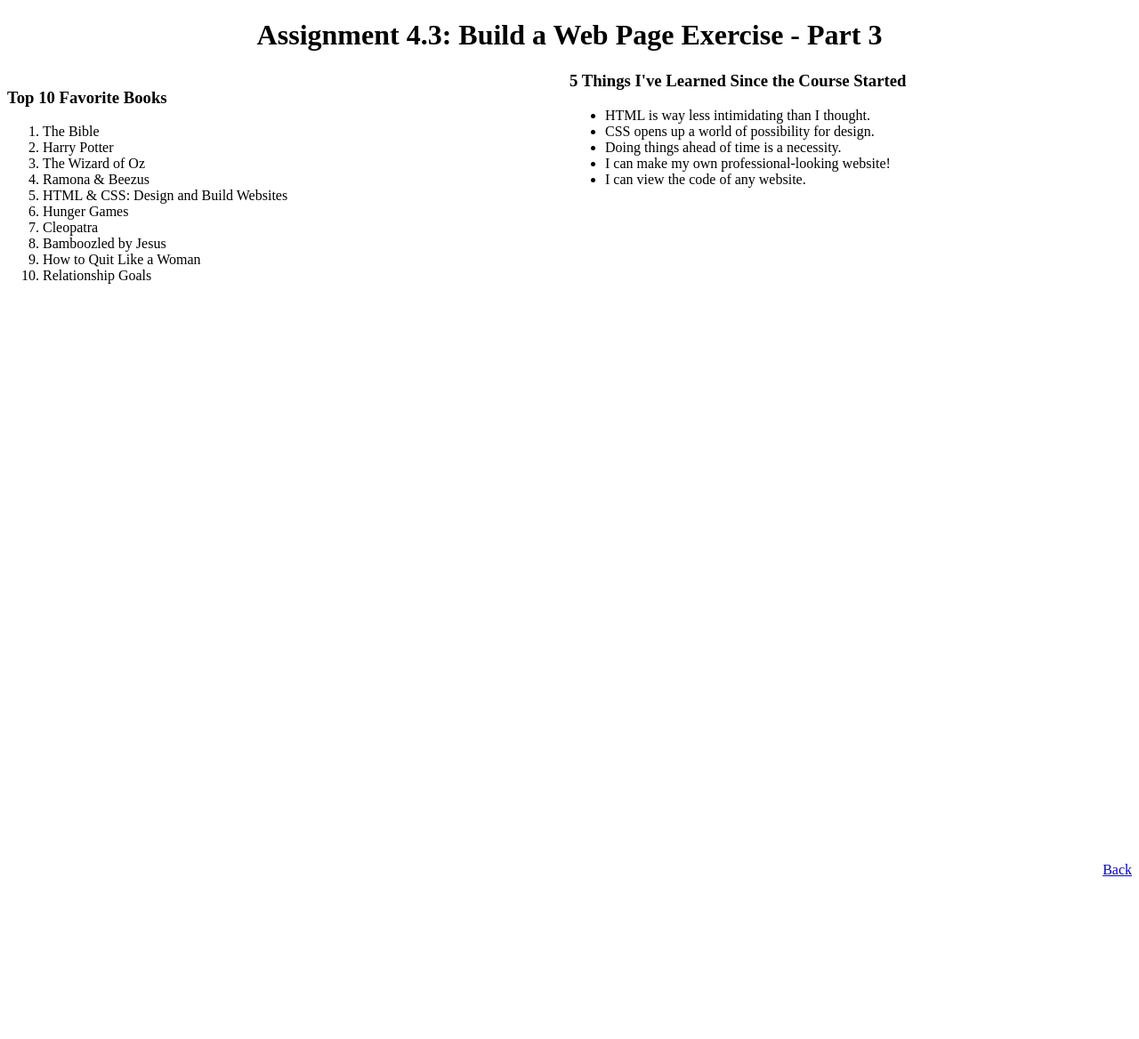
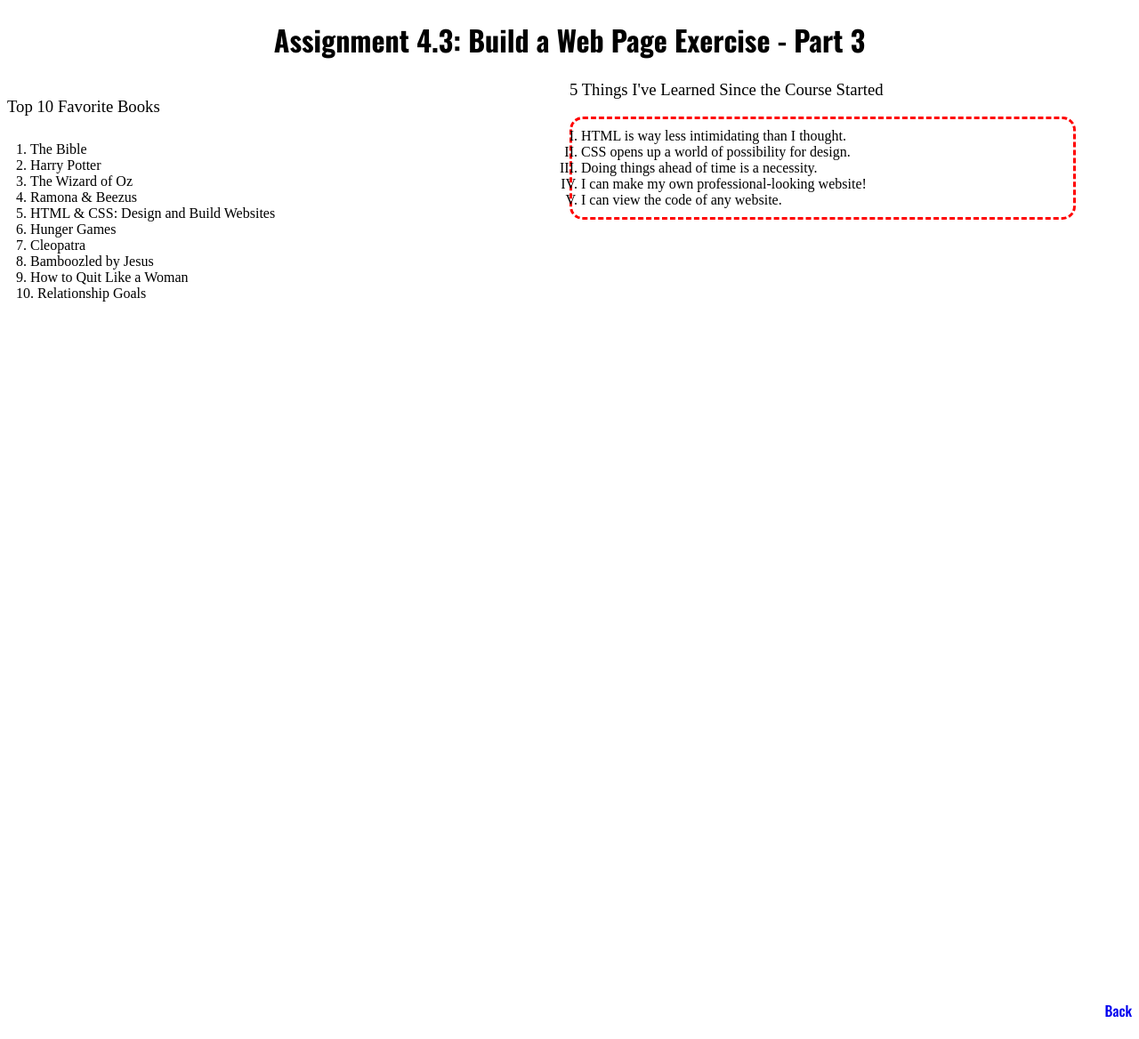
Before and after one commit to tatiyanadean/csd-340, a plain HTML site: page module-4/dean_EX3.html in a window 1280 px wide. Shown: the whole page at 89% size. Before the commit the page ends 987 px from the top, so only its background shows below. Drawn offline with nearby package versions, Linux system fonts and the light colour scheme; a web font is replaced by a local one.

Commit message:
Update landing page

```diff
--- a/module-4/dean_EX3.css
+++ b/module-4/dean_EX3.css
@@ -0,0 +1,57 @@
+/* Tatiyana Dean */
+
+h1{
+    text-align: center;
+    font-family: 'Oswald', Verdana, Arial, sans-serif;
+}
+
+.leftdiv{
+    width: 45%;
+}
+
+.rightdiv{
+    width: 45%;
+}
+
+.lastdiv{
+    width: 100%;
+    margin-top: 60%;
+    font-family: 'Oswald', Verdana, Arial, sans-serif;
+}
+
+h3{
+    font-weight: 500;
+}
+
+ul, ol{
+    font-weight: 300;
+}
+
+ol{
+    border-radius: 15px;
+    border-color: red;
+    padding: 10px;
+    list-style-position: inside;
+}
+
+ul{
+    border-radius: 15px;
+    border-style: dashed;
+    border-color: red;
+    padding: 10px;
+    list-style: upper-roman;
+}
+
+a{
+    font-family: 'Oswald', Verdana, Arial, sans-serif;
+    text-decoration: none;
+}
+
+a.submit:hover{
+    text-decoration: underline;
+}
+
+.lastdiv{
+    float: right;
+    margin-bottom: 20px;
+}
--- a/module-4/dean_EX3.html
+++ b/module-4/dean_EX3.html
@@ -1,5 +1,6 @@
 <!Doctype html>
 
+<!--Tatiyana Dean-->
 <html lang="en">
 <head>
     <title>CSD 340 Web Development with HTML and CSS</title>
@@ -47,7 +48,7 @@
         </div>
 
         <div class="lastdiv" style="width: 100%; margin-top: 60%">
-            <a href="index.html" style="float:right">Back</a>
+            <a href="../index.html" style="float:right">Back</a>
         </div>
     </div>
 </body>
```
Also changed, not shown: index.html (+2 -0 lines).
